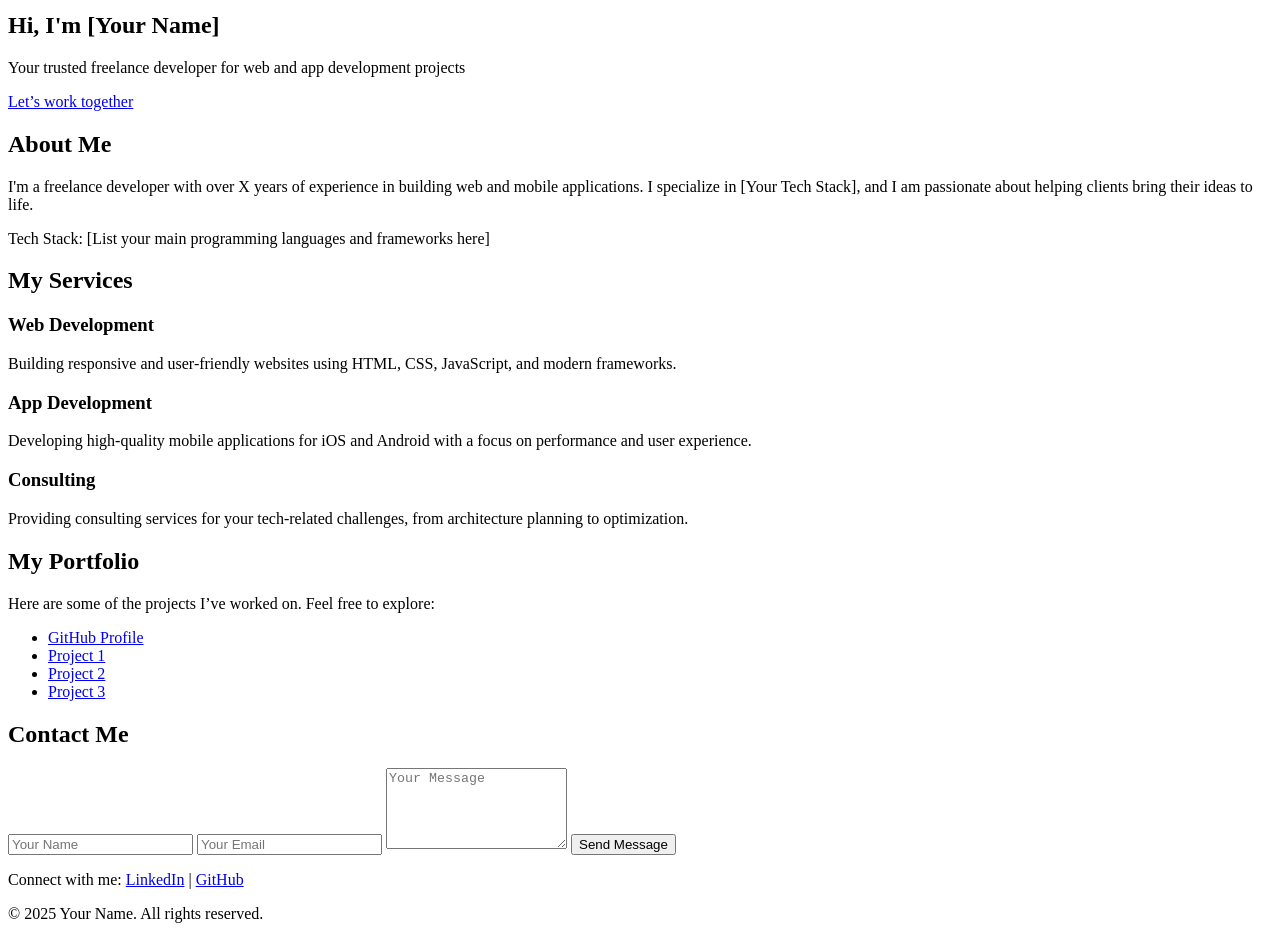
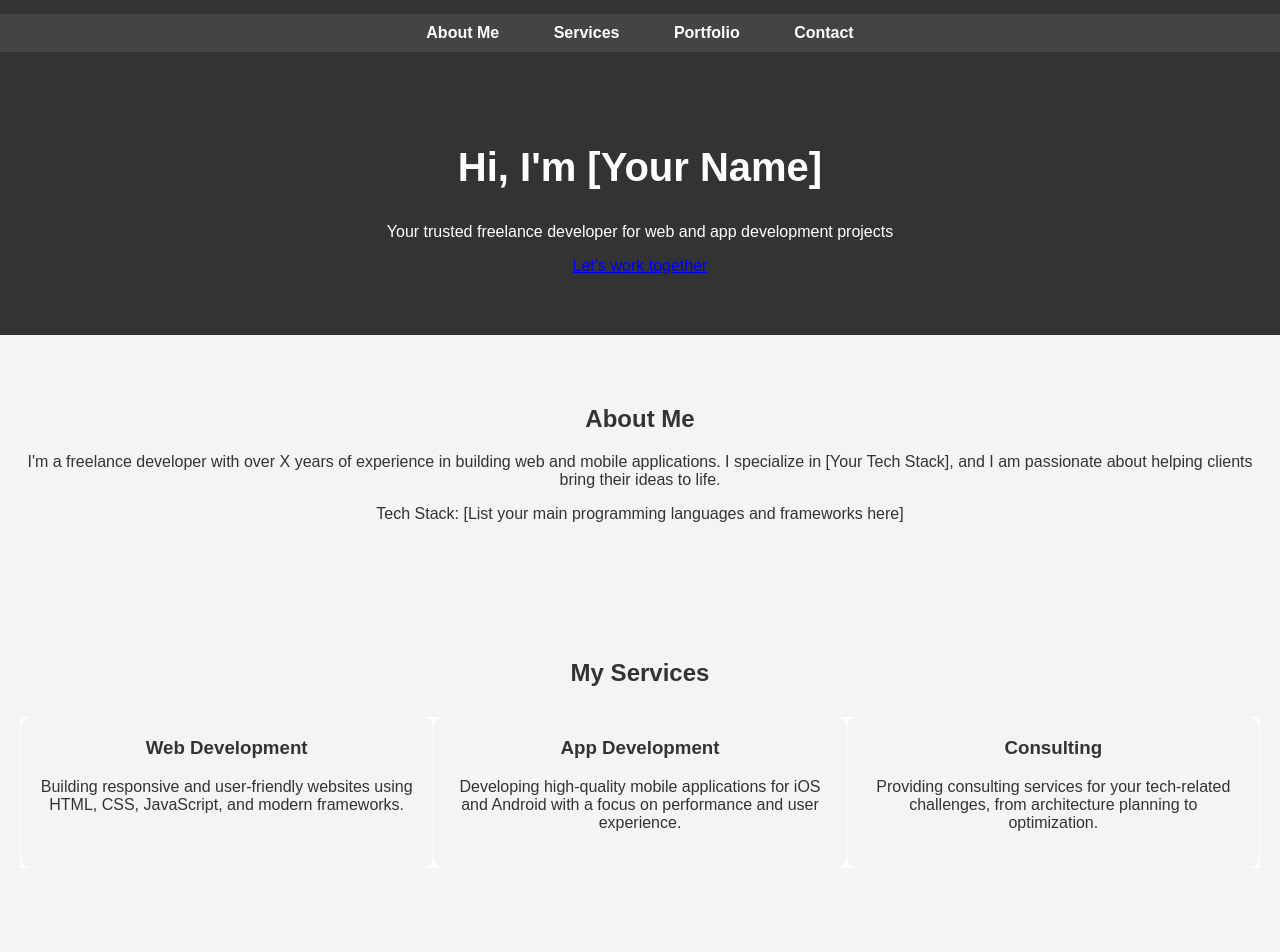
Before and after one commit to tremastep/personal-website, a plain HTML site: page index.html in a window 1280 px wide. Shown: the part 140-1092 px from the top of the page. Drawn offline with Linux system fonts and the light colour scheme.

Commit message:
Update index.html

```diff
--- a/index.html
+++ b/index.html
@@ -5,7 +5,115 @@
     <meta name="viewport" content="width=device-width, initial-scale=1.0">
     <meta name="description" content="Freelance Developer Website">
     <title>Your Name - Freelance Developer</title>
-    <link rel="stylesheet" href="style.css">
+    <style>
+        body {
+            font-family: Arial, sans-serif;
+            margin: 0;
+            padding: 0;
+            box-sizing: border-box;
+            background-color: #f4f4f4;
+            color: #333;
+        }
+
+        header {
+            background-color: #333;
+            color: white;
+            padding: 20px;
+            text-align: center;
+        }
+
+        nav {
+            text-align: center;
+            background-color: #444;
+            padding: 10px 0;
+        }
+
+        nav a {
+            color: white;
+            padding: 10px 15px;
+            text-decoration: none;
+            margin: 0 10px;
+            font-weight: bold;
+        }
+
+        nav a:hover {
+            background-color: #555;
+            border-radius: 5px;
+        }
+
+        section {
+            padding: 50px 20px;
+            text-align: center;
+        }
+
+        .hero {
+            background-color: #333;
+            color: white;
+            padding: 60px 20px;
+        }
+
+        .hero h1 {
+            font-size: 40px;
+        }
+
+        .services {
+            background-color: #fff;
+            display: flex;
+            justify-content: space-around;
+            margin-top: 30px;
+        }
+
+        .service {
+            background-color: #f4f4f4;
+            border-radius: 10px;
+            padding: 20px;
+            width: 30%;
+        }
+
+        .service h3 {
+            margin-top: 0;
+        }
+
+        .portfolio {
+            background-color: #e9e9e9;
+            padding: 40px 20px;
+        }
+
+        .contact-form {
+            background-color: #fff;
+            padding: 40px 20px;
+            margin-top: 30px;
+            border-radius: 10px;
+        }
+
+        footer {
+            background-color: #333;
+            color: white;
+            padding: 20px;
+            text-align: center;
+        }
+
+        input, textarea {
+            width: 100%;
+            padding: 10px;
+            margin: 10px 0;
+            border-radius: 5px;
+            border: 1px solid #ddd;
+        }
+
+        button {
+            padding: 10px 20px;
+            background-color: #333;
+            color: white;
+            border: none;
+            border-radius: 5px;
+            cursor: pointer;
+        }
+
+        button:hover {
+            background-color: #555;
+        }
+    </style>
 </head>
 <body>
 
```
